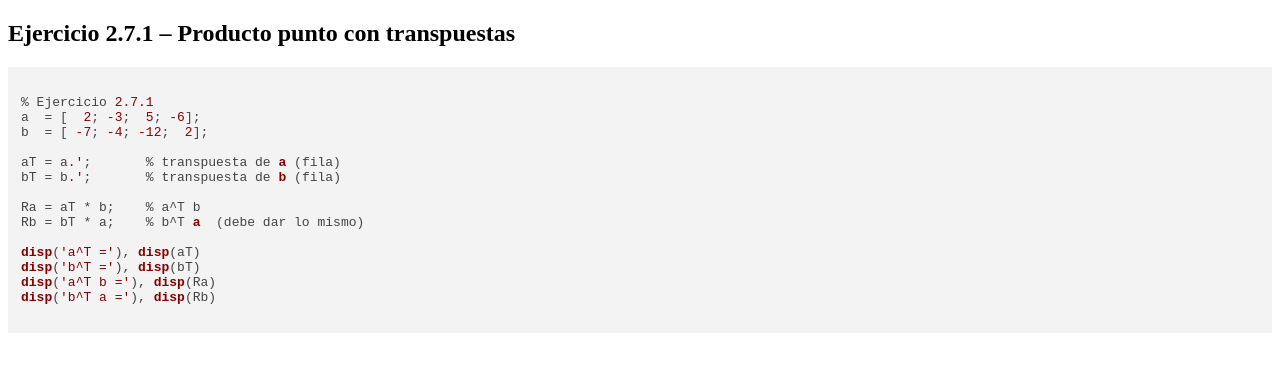
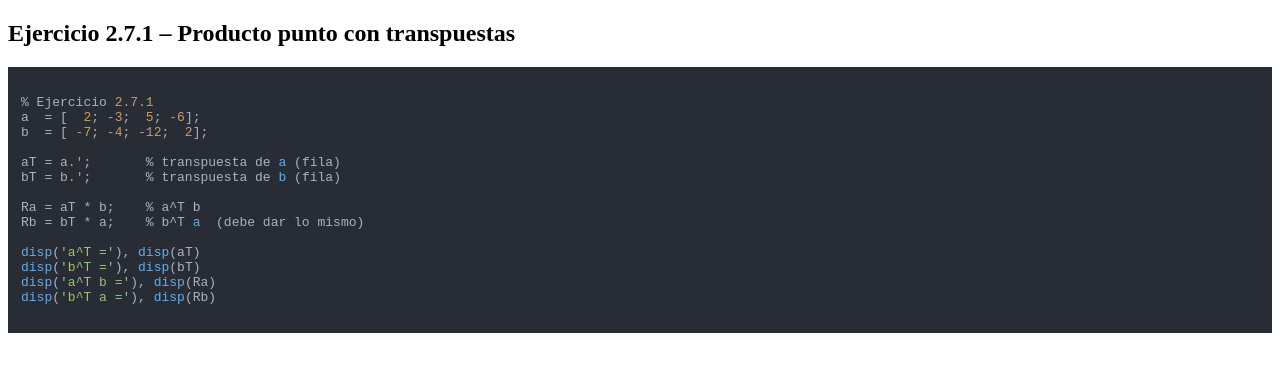
Before and after one commit to AMGM2/AMGM2.github.io, a plain HTML site: page Proyectos_Personales/Proyecto_MATLAB_IA/Capitulo_2/Respuestas_Capitulo_2/2.7.1/2.7.1.html in a window 1280 px wide. Drawn offline with nearby package versions, Linux system fonts and the light colour scheme.

Commit message:
Update 2.7.1.html

```diff
--- a/Proyectos_Personales/Proyecto_MATLAB_IA/Capitulo_2/Respuestas_Capitulo_2/2.7.1/2.7.1.html
+++ b/Proyectos_Personales/Proyecto_MATLAB_IA/Capitulo_2/Respuestas_Capitulo_2/2.7.1/2.7.1.html
@@ -5,8 +5,8 @@
   <title>Ejercicio 2.7.1 en MATLAB</title>
 
   <!-- Estilos de highlight.js -->
-  <link rel="stylesheet"
-        href="https://cdnjs.cloudflare.com/ajax/libs/highlight.js/11.7.0/styles/default.min.css">
+ <link rel="stylesheet" href="https://cdnjs.cloudflare.com/ajax/libs/highlight.js/11.7.0/styles/atom-one-dark.min.css">
+
 
   <!-- Librería highlight.js -->
   <script src="https://cdnjs.cloudflare.com/ajax/libs/highlight.js/11.7.0/highlight.min.js"></script>
```
